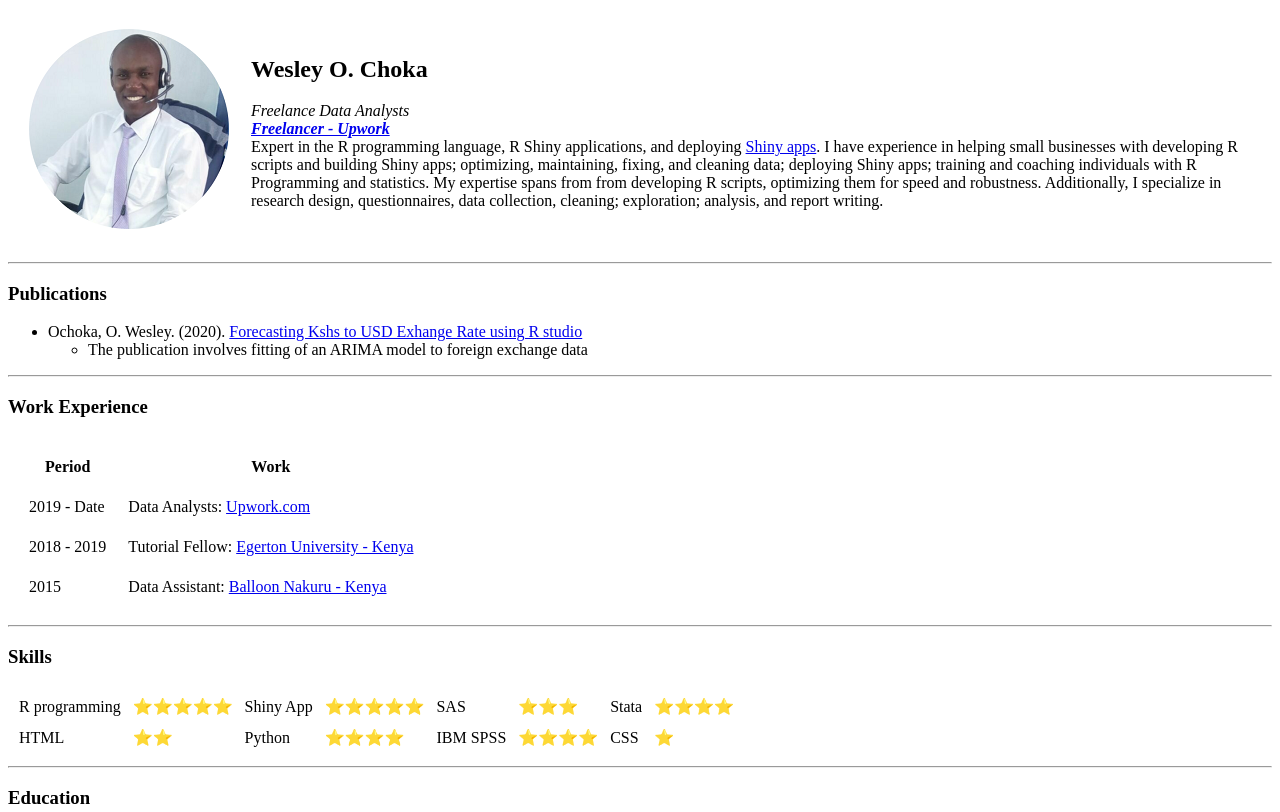
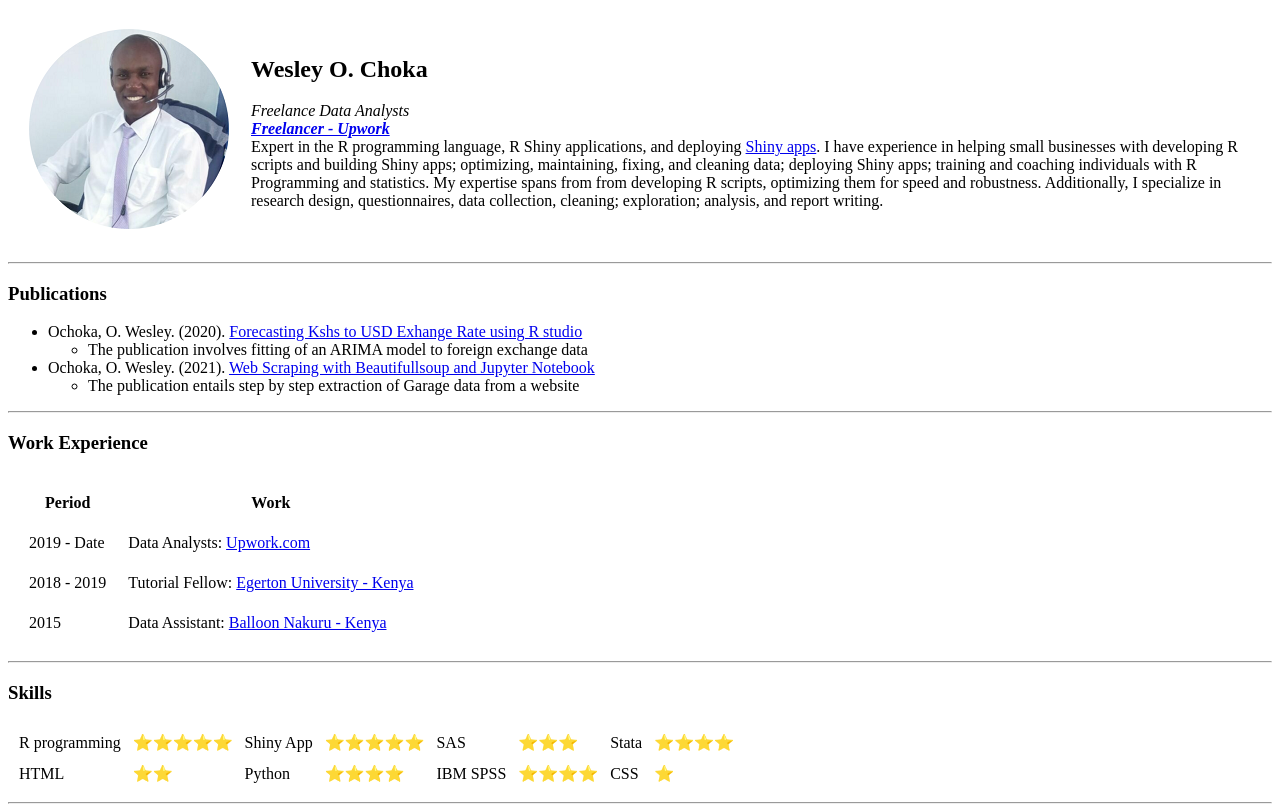
Before and after one commit to Ochoka/CV, a plain HTML site: page index.html in a window 1280 px wide. Shown: the top 812 px of the page. Drawn offline with Linux system fonts and the light colour scheme.

Commit message:
Update index.html

```diff
--- a/index.html
+++ b/index.html
@@ -37,6 +37,9 @@
     <ul>
        <li>Ochoka, O. Wesley. (2020). <a href="https://rpubs.com/WuodChoka/642754" target="_blank">Forecasting Kshs to USD Exhange Rate using R studio</a><ul>
          <li>The publication involves fitting of an ARIMA model to foreign exchange data</li>
+       </ul> </li>
+      <li>Ochoka, O. Wesley. (2021). <a href="https://github.com/Ochoka/Web-Scraping-with-Beautifullsoup-and-Jupyter-Notebook/blob/main/Garage%20Scraping.ipynb" target="_blank">Web Scraping with Beautifullsoup and Jupyter Notebook</a><ul>
+         <li>The publication entails step by step extraction of Garage data from a website</li>
        </ul> </li>
      </ul>
      <hr>
```
